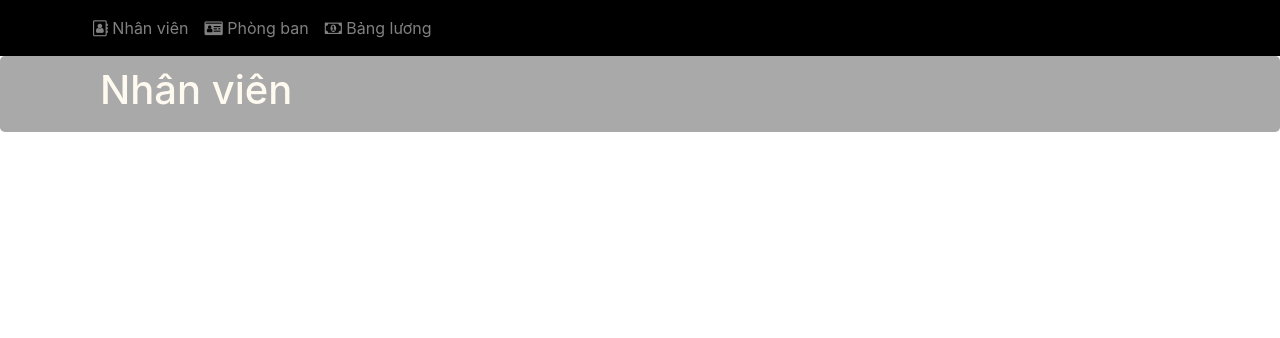
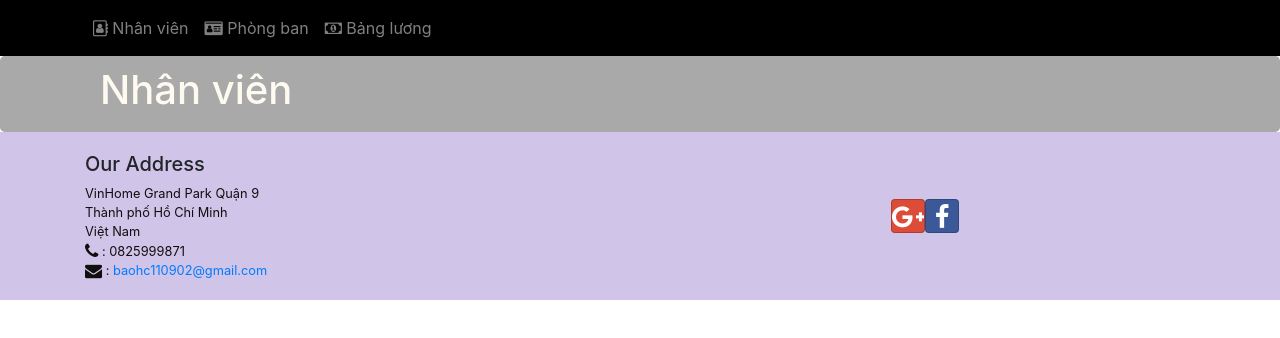
Before and after one commit to HuynhChiBaoFX12845/ReactJSASM, a React (Create React App) app in the folder run/: page / in a window 1280 px wide. Shown: the top 338 px of the page. Built offline with nearby package versions, Linux system fonts and the light colour scheme.

Commit message:
update-Footer

```diff
--- a/run/src/components/FooterComponent.js
+++ b/run/src/components/FooterComponent.js
@@ -2,8 +2,27 @@ import React from 'react';
 
 function Footer(props) {
     return(
-    <div>
-
+    <div className="footer">
+        <div className="container">
+            <div className="row justify-content-center">
+                <div className="col-12 col-lg-6 col-md-6 align-self-center">
+                    <h5>Our Address</h5>
+                    <address>
+		              VinHome Grand Park Quận 9<br />
+		              Thành phố Hồ Chí Minh<br />
+		              Việt Nam<br />
+		              <i className="fa fa-phone fa-lg"></i> : 0825999871<br />
+		              <i className="fa fa-envelope fa-lg"></i> : <a href="baohc110902@gmail.com"> baohc110902@gmail.com</a>
+                    </address>
+                </div>
+                <div className="col-12 col-log-6 col-md-6 align-self-center">
+                    <div className="text-center">
+                        <a className="btn btn-social-icon btn-google" href="http://google.com/+"><i className="fa fa-google-plus"></i></a>
+                        <a className="btn btn-social-icon btn-facebook" href="https://www.facebook.com/profile.php?id=100011720023694"><i className="fa fa-facebook"></i></a>
+                    </div>
+                </div>
+            </div>
+        </div>
     </div>
     )
 }
```
